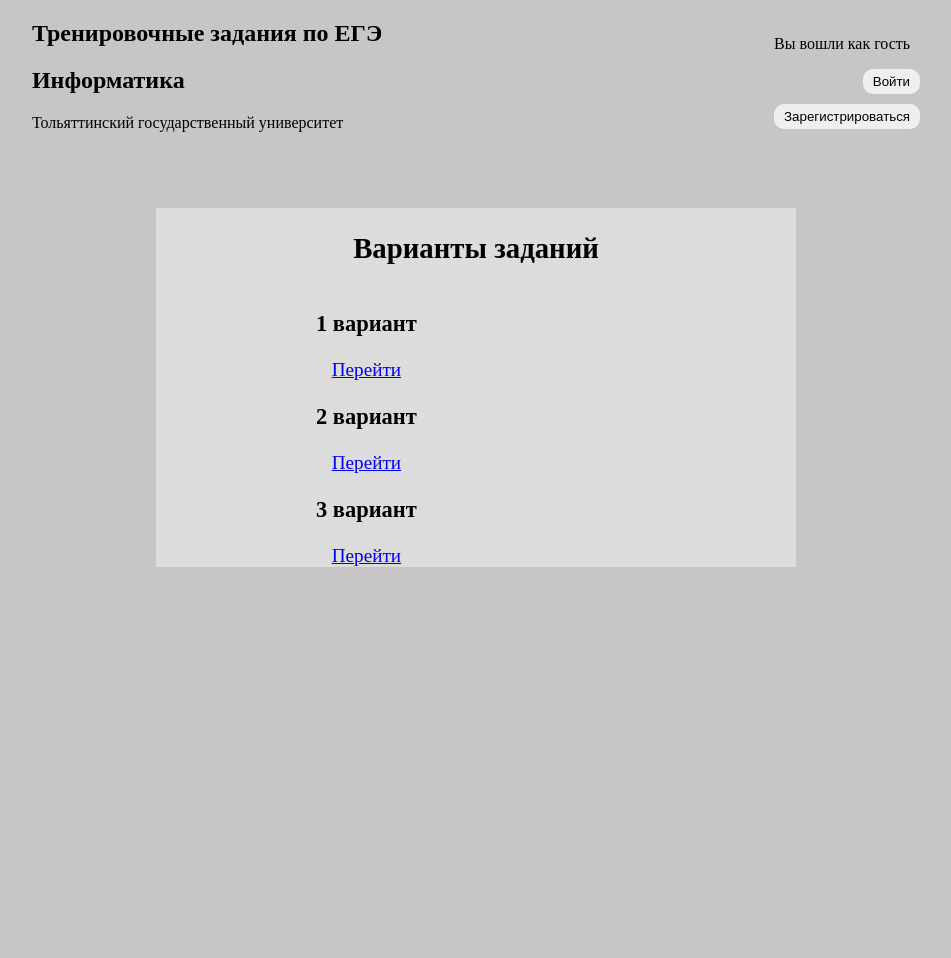
After one commit to Denis18UKS/mdk0502, a PHP site: page / in a window 1280 px wide. The commit adds this page. Shown: the whole page, without its empty margins (164-1115 px from the left). Run offline with PHP 8.4, Linux system fonts and the light colour scheme.

Commit message:
Add files via upload

```diff
--- /dev/null
+++ b/index.php
@@ -0,0 +1,64 @@
+<!DOCTYPE html>
+<html>
+<head>
+    <meta charset='utf-8'>
+    <meta http-equiv='X-UA-Compatible' content='IE=edge'>
+    <title>Задачник</title>
+    <meta name='viewport' content='width=device-width, initial-scale=1'>
+    <link rel='stylesheet' type='text/css' media='screen' href='main.css'>
+    <script src='main.js'></script>
+</head>
+<body>
+    <section id="Ege-bg">
+        <div id="EGE">
+            <div id="Title-EGE">
+                <h2>Тренировочные задания по ЕГЭ</h2>
+                <h1>Информатика</h1>
+                <p>Тольяттинский государственный университет</з>
+            </div>
+
+            <div id="YourSignHow">
+                <p>Вы вошли как гость</p>
+                <div id="but-content">
+                    <button id="Sign">Войти</button>
+                    <button id="Reg">Зарегистрироваться</button>
+                </div>
+            </div>
+        </div>
+    </section>
+
+    <main>
+
+        <section id="VARS-BG">
+            <h1>Варианты заданий</h1>
+
+            <section id="Variants">
+                <div id="Var-block">
+                    <h1>1 вариант</h1>
+                    <a href="/task.php?task=0">Перейти</a>
+                </div>
+
+                <div id="Var-block">
+                    <h1>2 вариант</h1>
+                    <a href="/task.php?task=1">Перейти</a>
+                </div>
+
+                <div id="Var-block">
+                    <h1>3 вариант</h1>
+                    <a href="/task.php?task=2">Перейти</a>
+                </div>
+            </section>
+        </section>
+
+    </main>
+
+
+
+</body>
+</html>
+
+<style>
+    body{
+        background-color: rgb(199, 197, 197);
+    }
+</style>
--- a/main.css
+++ b/main.css
@@ -47,7 +47,6 @@ main{
     align-items: center;
     background-color: gainsboro;
     width: 50%;
-    height: 90%;
     font-size: larger;
     text-align: center;
 }
```
Also changed, not shown: task.php (+20 -7 lines), main.js (deleted).
